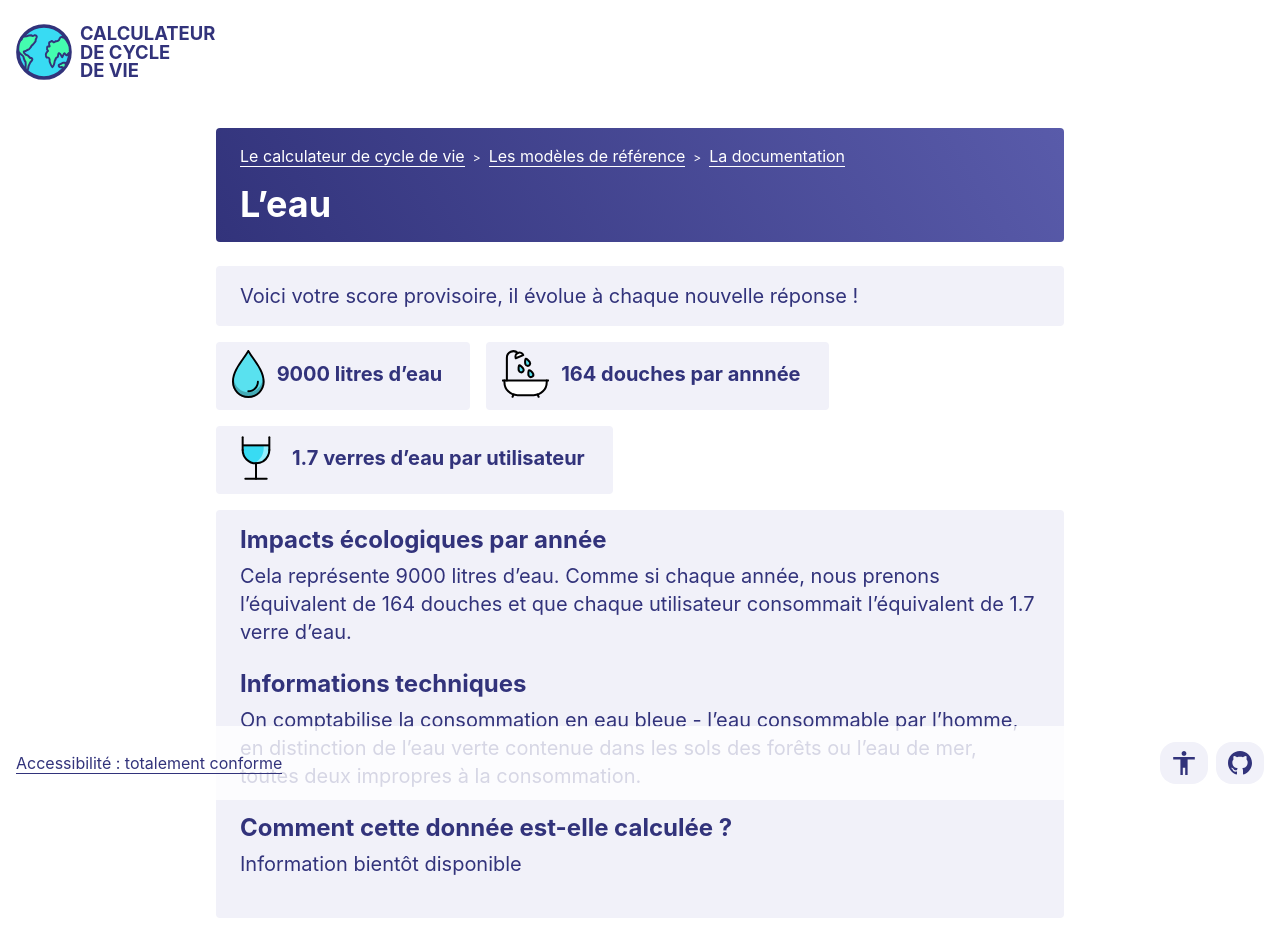
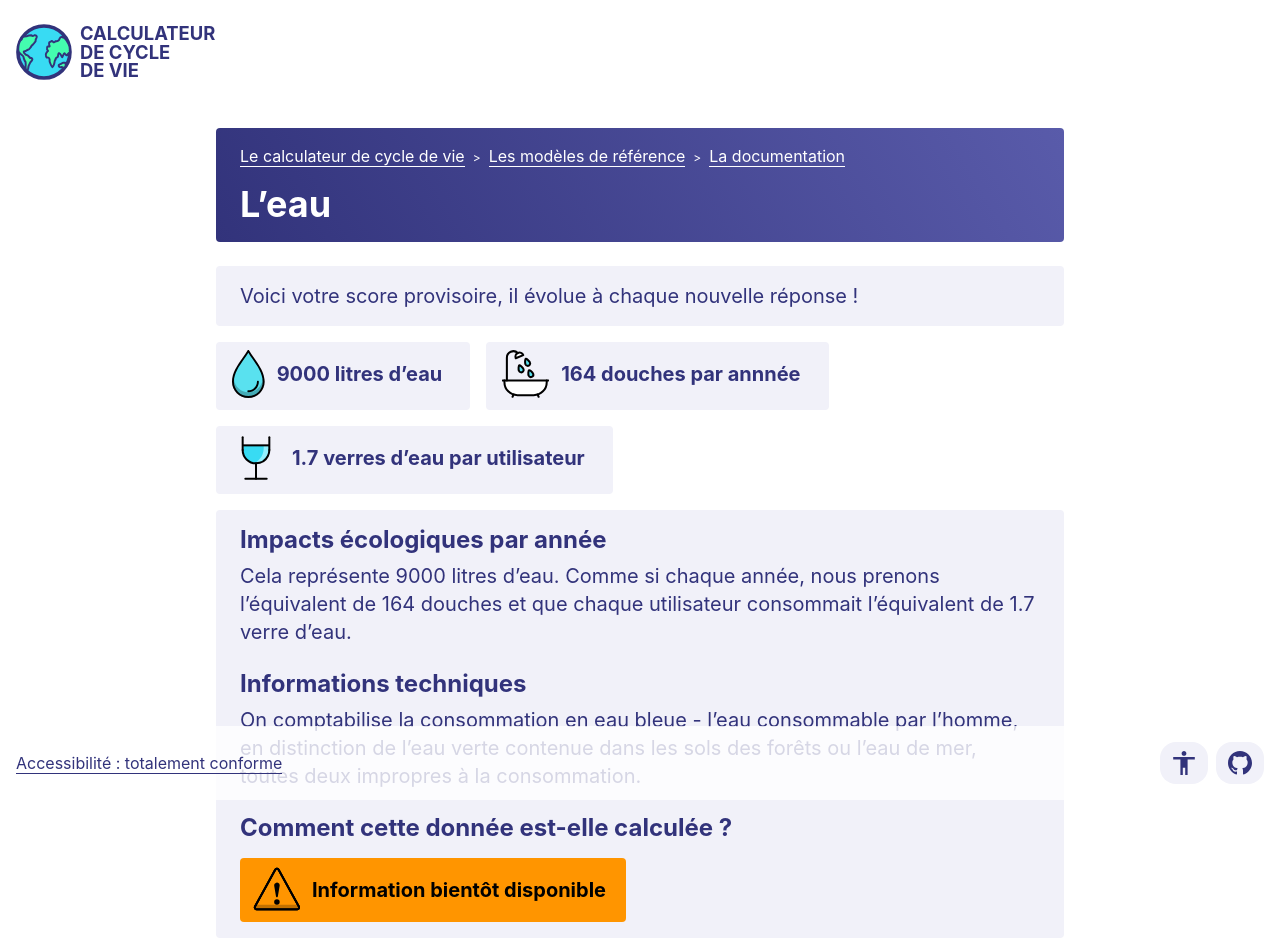
Before and after one commit to adrienloup/lcc, a React (Vite) app: page /lcc/documentation/eau in a window 1280 px wide. Shown: the top 948 px of the page. Built offline with nearby package versions, Linux system fonts and the light colour scheme.

Commit message:
Initialize lcc project

```diff
--- a/src/pages/Documentation/Watter/Watter.tsx
+++ b/src/pages/Documentation/Watter/Watter.tsx
@@ -4,6 +4,7 @@ import watter from '../../../utils/watter'
 import glass from '../../../utils/glass'
 import shower from '../../../utils/shower'
 import Heading from '../../../components/molecules/Heading/Heading'
+import Warning from '../../../components/molecules/Warning/Warning'
 import Subtitle from '../../../components/atoms/Subtitle/Subtitle'
 import Header from '../../../components/organisms/Header/Header'
 import Footer from '../../../components/organisms/Footer/Footer'
@@ -54,7 +55,7 @@ function Materials() {
             <Subtitle text='Informations techniques' />
             <Text text='<p>On comptabilise la consommation en eau bleue - l’eau consommable par l’homme, en distinction de l’eau verte contenue dans les sols des forêts ou l’eau de mer, toutes deux impropres à la consommation.</p>' />
             <Subtitle text='Comment cette donnée est-elle calculée&nbsp;?' />
-            <Text text='<p>Information bientôt disponible</p>' />
+            <Warning text='<p>Information bientôt disponible</p>' />
           </div>
           <div className='footing'>
             <Back />
```
